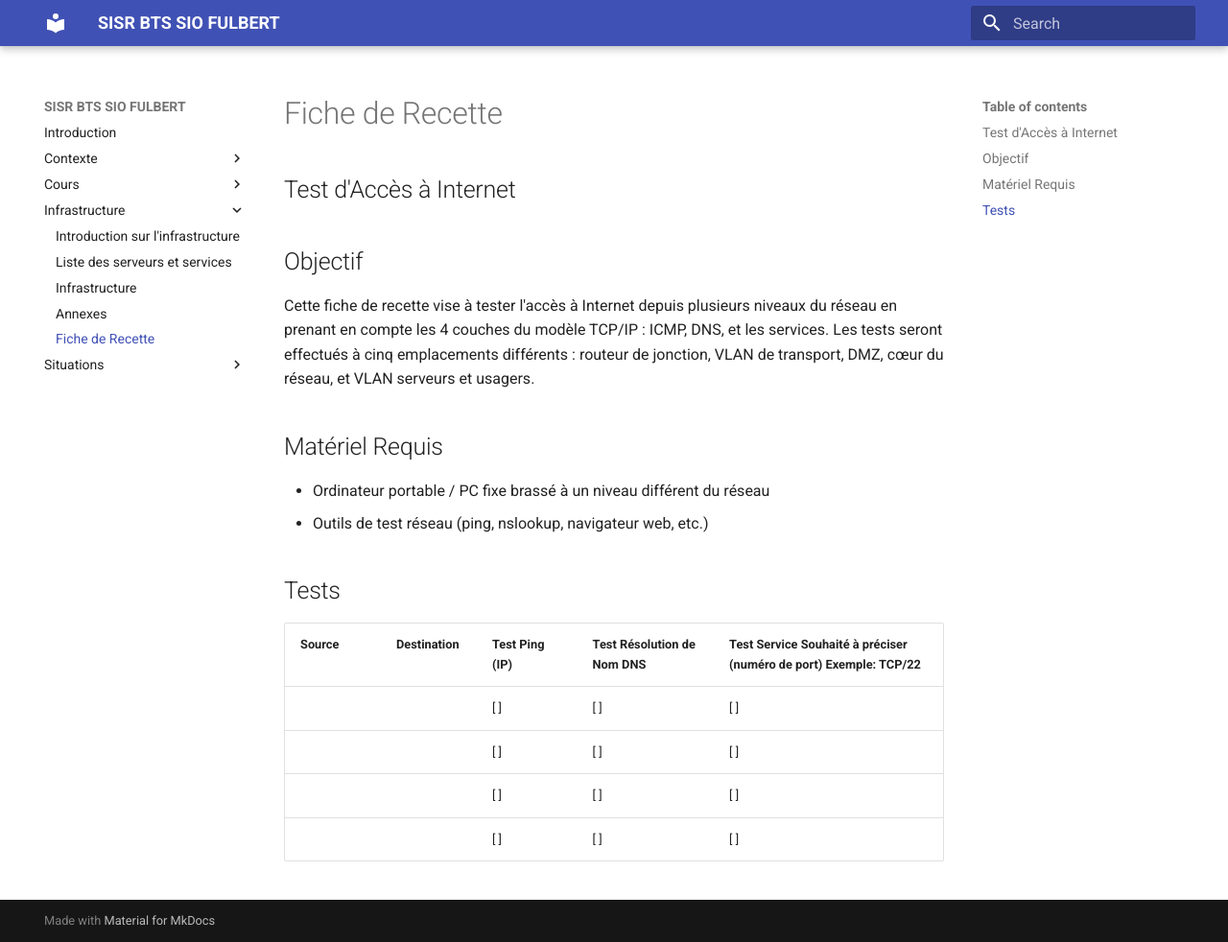
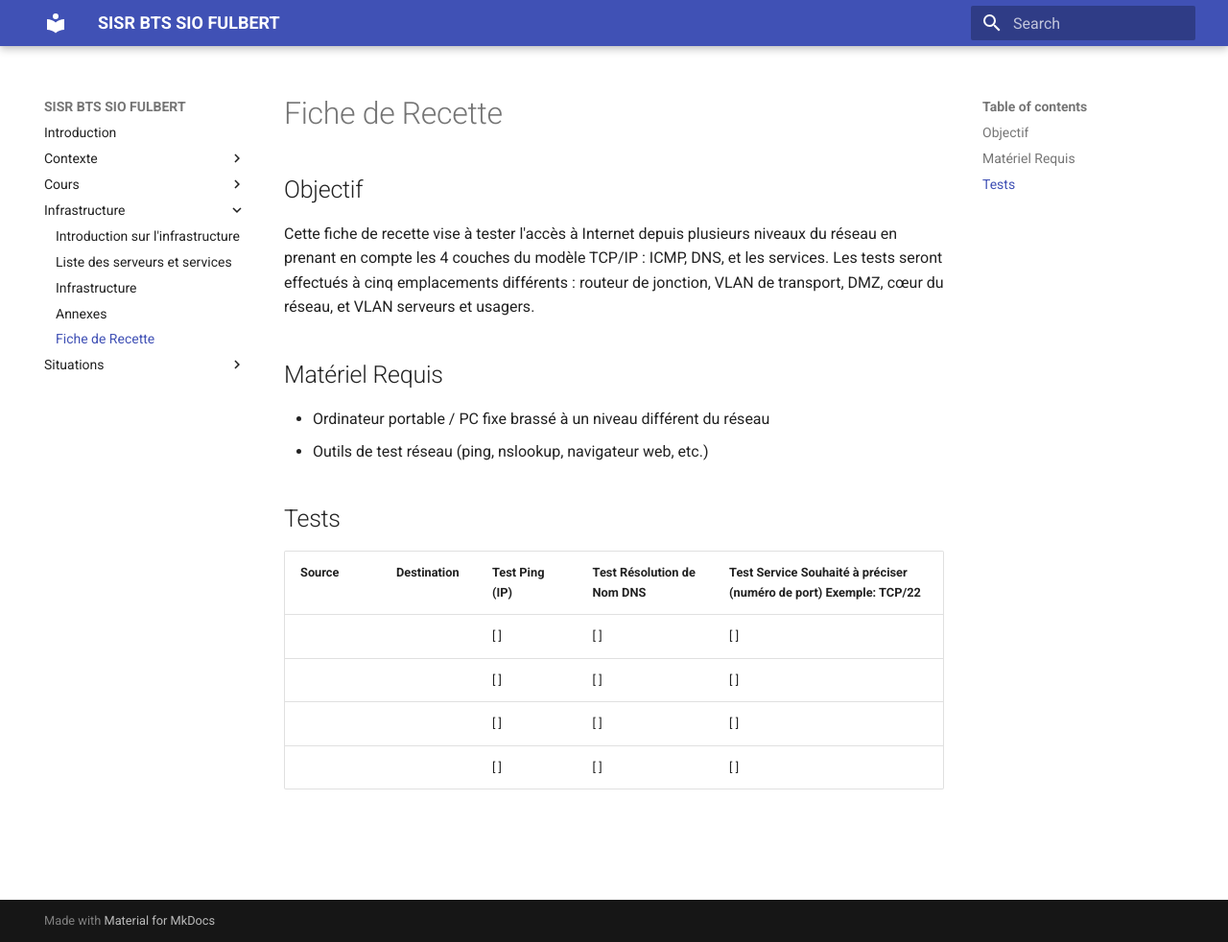
Before and after one commit to lmeryFulbert/sisrsiofulbert.github.io, an MkDocs documentation site: the page built from docs/infrastructure/05-fiche-recette.md, in a window 1280 px wide and 982 px high. Shown: the whole window at 96% size. Built offline with MkDocs 1.6.1 and Material for MkDocs 9.7.7, drawn with Linux system fonts in a browser that asks for light colours.

Commit message:
correction mineures

```diff
--- a/docs/infrastructure/05-fiche-recette.md
+++ b/docs/infrastructure/05-fiche-recette.md
@@ -1,6 +1,4 @@
 # Fiche de Recette
-
-## Test d'Accès à Internet
 
 ## Objectif
 Cette fiche de recette vise à tester l'accès à Internet depuis plusieurs niveaux du réseau en prenant en compte les 4 couches du modèle TCP/IP : ICMP, DNS, et les services. Les tests seront effectués à cinq emplacements différents : routeur de jonction, VLAN de transport, DMZ, cœur du réseau, et VLAN serveurs et usagers.
```
